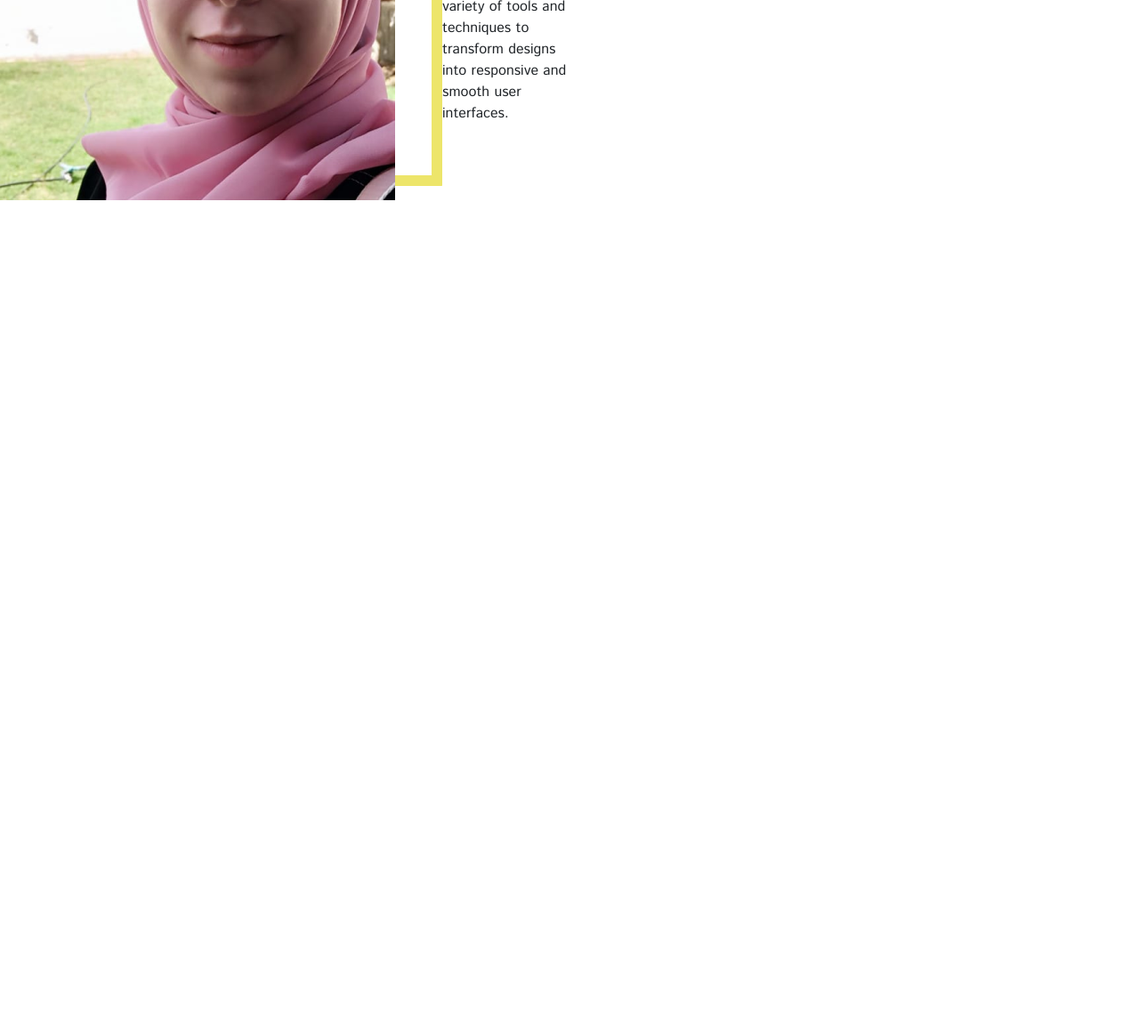
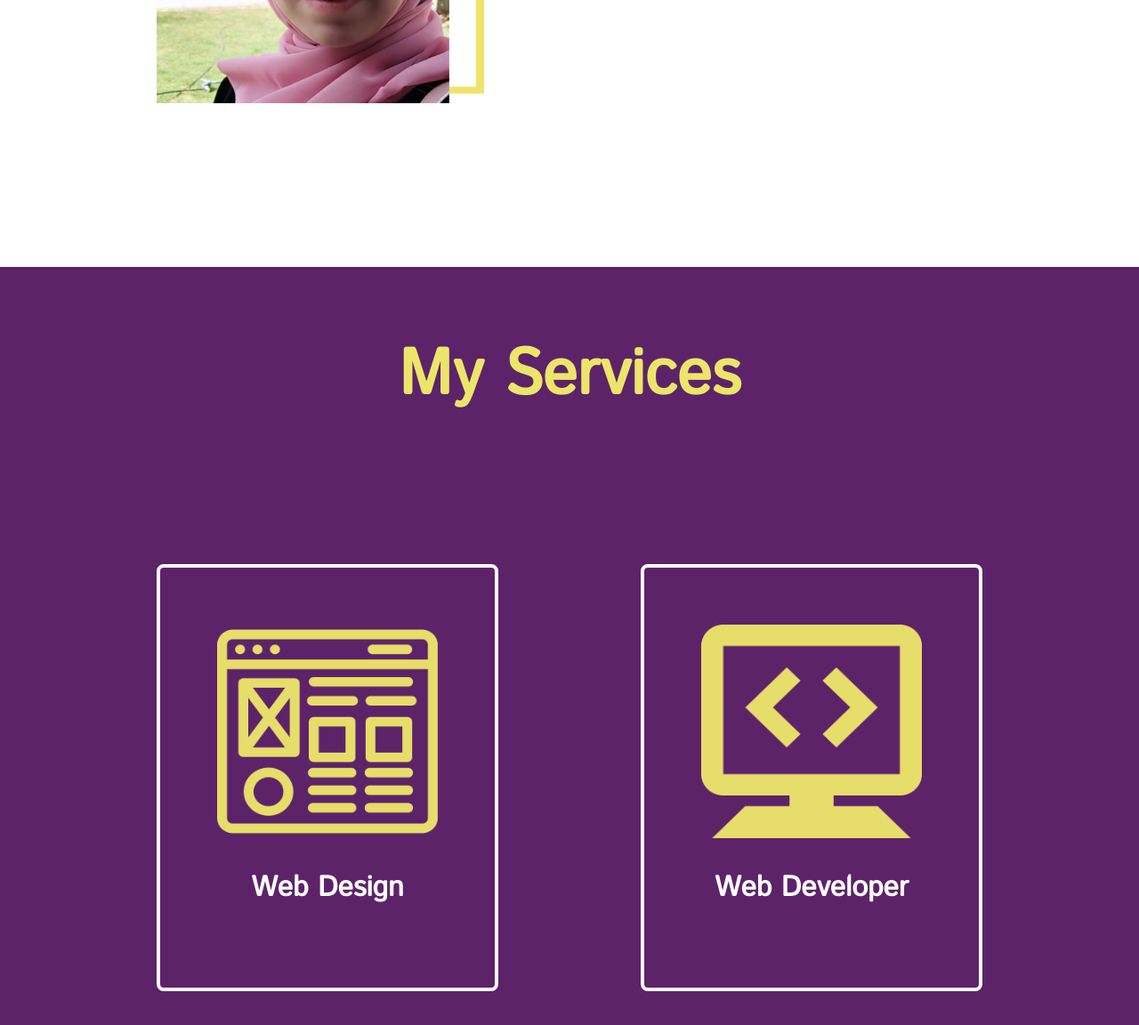
Before and after one commit to KYTC-Front-End/menna-portfolio, a plain HTML site: page index.html in a window 1280 px wide. Shown: the part 1220-2372 px from the top of the page at 89% size. Before the commit the page ends 1520 px from the top, so only its background shows below. Drawn offline with Linux system fonts and the light colour scheme.

Commit message:
add section services

```diff
--- a/assets/style.css
+++ b/assets/style.css
@@ -1,7 +1,9 @@
 * {
     margin: 0;
     padding: 0;
-    font-family: 'Istok Web', sans-serif;}
+    font-family: 'Istok Web', sans-serif;
+}
+
 .nav {
     height: 5rem;
     width: 100%;
@@ -13,7 +15,7 @@
     display: flex;
     align-items: center;
     justify-content: space-between;
-    padding:  1.3rem 3rem;
+    padding: 1.3rem 3rem;
 }
 
 .logo {
@@ -49,6 +51,7 @@
     display: flex;
     flex-direction: column;
 }
+
 /* <!-- End navbat --> */
 
 
@@ -60,7 +63,7 @@
 
 .headar img {
     width: 100%;
-height: 40rem;
+    height: 40rem;
 }
 
 .hello {
@@ -70,6 +73,7 @@ height: 40rem;
     color: #EDE56A;
     font-size: 5rem;
 }
+
 .name {
     position: absolute;
     top: 35%;
@@ -86,31 +90,83 @@ height: 40rem;
     display: flex;
     justify-content: center;
     align-items: center;
+    flex-direction: row;
     height: 100vh;
-    width: 50%;
 }
 
-.flex-container {
-    display: flex;
-    flex-direction: row;
-    justify-content: center;
-    align-items: center;
-    /* gap: 20rem; */
-}
 
 .img img {
-        /* width: 3rem; */
-        height: 30%;
+    height: 27rem;
+    width: 23rem;
+    margin: 0 10rem 0 5rem;
 }
 
 .text {
     text-align: left;
-    /* width: 0%; */
+    width: 30rem;
+    margin-top: -9rem;
 }
 
+.text h4 {
+    font-size: 3rem;
+    font-weight: bolder;
+    color: #5D2369;
+    line-height: 5rem;
+}
 
+.text h6 {
+    font-weight: bold;
+}
 
-
-
+.text h4 {
+    font-size: 2rem;
+}
 
 /* < !-- end section About --> */
+
+/* < !-- Start section Servises --> */
+
+.services {
+    background-color: #5D2369;
+}
+
+.services h1 {
+    font-size: 4.5rem;
+    font-weight: bolder;
+    color: #EDE56A;
+    text-align: center;
+    padding: 5rem 0 0 0;
+}
+
+.serv {
+    display: flex;
+    justify-content: center;
+    align-items: center;
+    height: 100vh;
+    gap: 10rem;
+}
+
+.image-box {
+    display: flex;
+    flex-direction: column;
+    border-radius: 0.5rem;
+    padding: 4rem;
+    border: 0.3rem solid #fff;
+    height: 30rem;
+    width: 30%;
+}
+
+.image-box img {
+    width: 100%;
+    height: 15rem;
+}
+
+.image-box p {
+    margin-top: 2rem;
+    color: #fff;
+    font-size: 2rem;
+    font-weight: bold;
+    text-align: center;
+}
+
+/* < !-- end section Servises --> */
--- a/index.html
+++ b/index.html
@@ -43,13 +43,14 @@
 
     <section class="flex flex-center">
         <div class="img">
-            <img src="img/img.png" alt=""></div>
+            <img src="img/img.png" alt="">
+        </div>
         <div class="text">
             <h4>About Me</h4>
             <h6>I am mennatullah ,</h6>
-            <p>I am a web developer specializing in website design and development.I have extensive experience in
+            <p>I am a web developer specializing in website design and development. I have extensive experience in
                 creating attractive
-                and innovative user interfaces(UI / UX) that enhance user experience.I use a variety of tools and
+                and innovative user interfaces (UI / UX) that enhance user experience. I use a variety of tools and
                 techniques to
                 transform designs into responsive and smooth user interfaces.</p>
         </div>
@@ -59,7 +60,23 @@
 
 
     <!-- end section About -->
+    <!-- Start section Servises -->
 
+<section class="services">
+    <h1>My Services</h1>
+    <div class="serv">
+
+        <div class="image-box">
+            <img src="img/Web Design.png" alt="Image 1">
+            <p>Web Design</p>
+        </div>
+        <div class="image-box">
+            <img src="img/Vector.png" alt="Image 2">
+            <p>Web Developer</p>
+        </div>
+    </div>
+</section>
+    <!-- end section Servises -->
 
 
 </body>
```
Also changed, not shown: img/Vector.png (added), img/Web Design.png (added).
